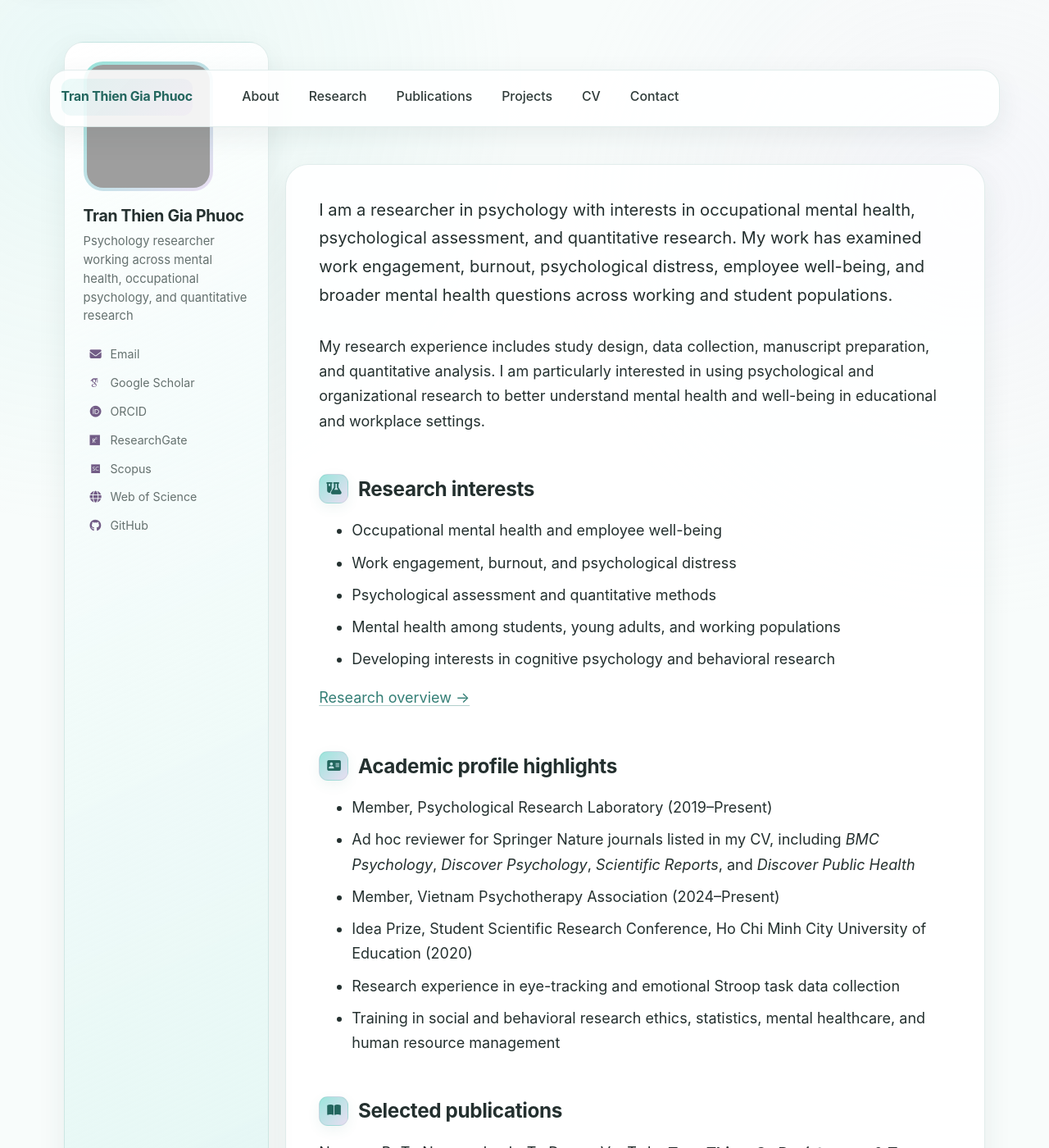
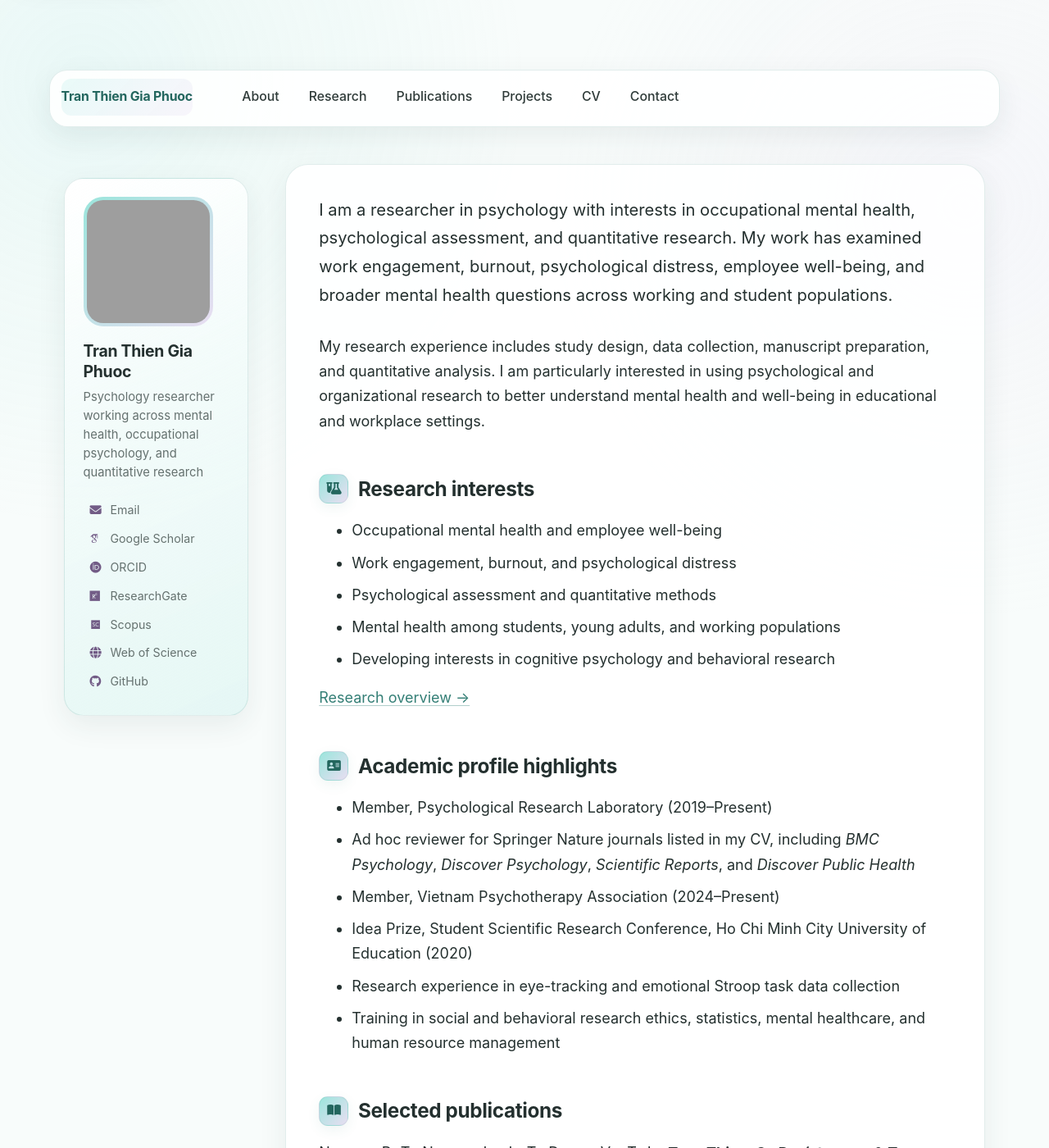
Before and after one commit to ttgpPsychMH/ttgpPsychMH.github.io, a Jekyll site: the page built from _pages/about.md, in a window 1280 px wide and 1400 px high. Shown: the whole window at 82% size. Built offline with Jekyll 4.4.1, drawn with Linux system fonts in a browser that asks for light colours; some web fonts are replaced; a script that is not in the unit is left out; grey boxes are pictures that could not be loaded.

Commit message:
Keep profile sidebar below sticky navigation

```diff
--- a/_sass/layout/_sidebar.scss
+++ b/_sass/layout/_sidebar.scss
@@ -18,10 +18,13 @@
   }
 
   @media screen and (min-width: $sidebar-screen-min-width) {
-    height: 100vh;
-    overflow-y: auto;               // Add scrollbar if the sidebar is too long
-    position: fixed;
-    padding-top: $masthead-height;
+    height: auto;
+    max-height: calc(100vh - var(--sticky-sidebar-top, 7rem) - 1rem);
+    overflow-y: auto;
+    position: sticky;
+    top: var(--sticky-sidebar-top, 7rem);
+    padding-top: 0;
+    align-self: flex-start;
   }
 
   @include breakpoint($large) {
```
